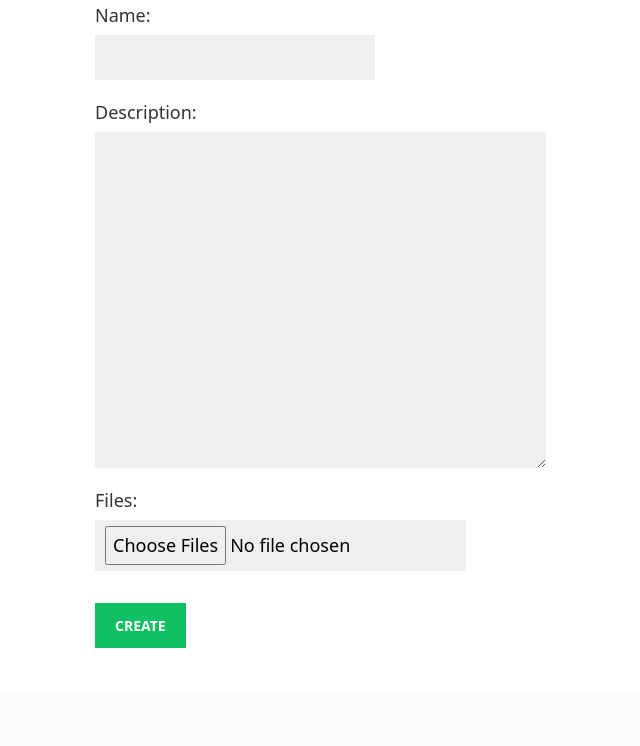
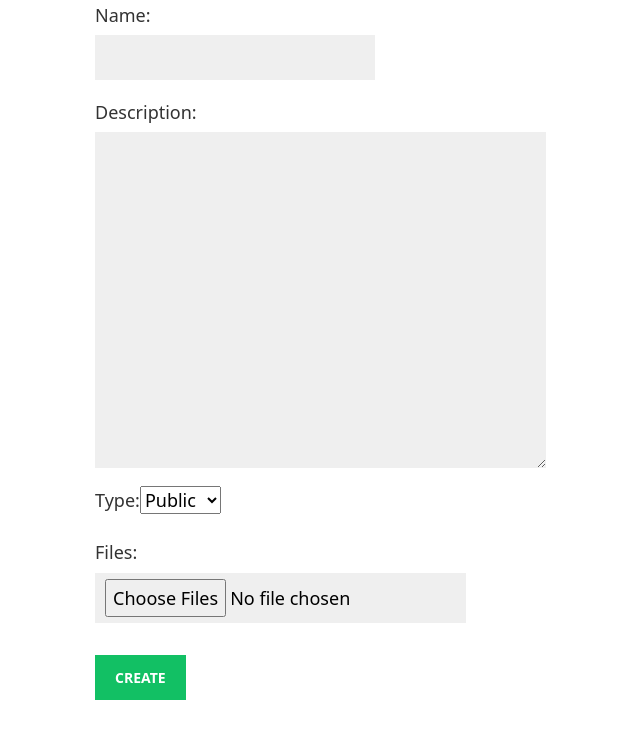
Before and after one commit to MrR3353/diplom_server, a Django app: page /create_repository/ in a window 1280 px wide. Shown: the part 178-924 px from the top of the page, without its empty margins (5-645 px from the left). Before the commit the page ends 826 px from the top, so only its background shows below. Run offline with Django 5.2, Linux system fonts and the light colour scheme; the visitor is signed in with stand-in values (Sample User, id 1); some libraries are stand-ins or nearby versions; some web fonts are replaced.

Commit message:
добавил разные приватные и платные репо. осталось сделать покупку и отображение платежей

```diff
--- a/social_net/account/static/css/base.css
+++ b/social_net/account/static/css/base.css
@@ -291,6 +291,7 @@ img.user-detail {
 .active {
     display: block;
 }
-ul {
-    list-style-type: none;
+.blurred {
+    filter: blur(10px);
+    pointer-events: none;
 }
--- a/social_net/repository/forms.py
+++ b/social_net/repository/forms.py
@@ -22,7 +22,7 @@ class RepositoryCreationForm(forms.ModelForm):
 
     class Meta:
         model = Repository
-        fields = ['name', 'description']
+        fields = ['name', 'description', 'type']
 
     def clean_name(self):
         data = self.cleaned_data['name']
--- a/social_net/repository/models.py
+++ b/social_net/repository/models.py
@@ -3,10 +3,25 @@ from django.db import models
 
 
 class Repository(models.Model):
+    PUBLIC = 'public'
+    PRIVATE = 'private'
+    PAID = 'paid'
+
+    REPOSITORY_TYPES = [
+        (PUBLIC, 'Public'),
+        (PRIVATE, 'Private'),
+        (PAID, 'Paid'),
+    ]
+
     name = models.CharField(max_length=50)
     description = models.TextField(null=True, blank=True)
     user = models.ForeignKey(User, on_delete=models.CASCADE)
     created_at = models.DateField(auto_now_add=True)
+    type = models.CharField(
+        max_length=10,
+        choices=REPOSITORY_TYPES,
+        default=PUBLIC,
+    )
 
     def __str__(self):
         return f'Repository {self.name}'
--- a/social_net/repository/views.py
+++ b/social_net/repository/views.py
@@ -58,6 +58,10 @@ def repository_detail(request, username, repository_name):
     file_structure = None
     if os.path.exists(repo_path):
         file_structure = get_file_structure(repo_path, '')
+    if repository.type == Repository.PRIVATE and request.user != repository.user:
+        raise Http404("Repository does not exist")
+    elif repository.type == Repository.PAID and request.user != repository.user:    # TODO: проверить покупку репо
+        return render(request, 'repository/repository_buy.html', {'repository': repository})
     return render(request, 'repository/repository_detail.html', {'repository': repository, 'file_structure': file_structure})
 
 
@@ -70,6 +74,7 @@ def create_repository(request):
             repository = Repository(
                 name=request.POST['name'],
                 description=request.POST['description'],
+                type=request.POST['type'],
                 user=request.user  # Указываем текущего пользователя
             )
             files = request.FILES.getlist('files')
@@ -183,6 +188,12 @@ def file_detail(request, username, repository_name, relative_path):
 
     user = get_object_or_404(User, username=username)
     repository = get_object_or_404(Repository, user=user, name=repository_name)
+
+    if repository.type == Repository.PRIVATE and request.user != repository.user:
+        raise Http404("Repository does not exist")
+    elif repository.type == Repository.PAID and request.user != repository.user:    # TODO: проверить покупку репо
+        return render(request, 'repository/repository_buy.html', {'repository': repository})
+
     if os.path.isdir(absolute_path):
         repo_path = os.path.join(settings.MEDIA_ROOT, 'files', repository.user.username, repository.name)
         file_structure = get_file_structure(repo_path, relative_path)
```
Also changed, not shown: social_net/repository/templates/repository/all_repositories.html (+9 -0 lines), social_net/repository/templates/repository/profile.html (+9 -0 lines), social_net/repository/templates/repository/repository_buy.html (added, +25 -0 lines), social_net/repository/templates/repository/repository_detail.html (+10 -5 lines), social_net/repository/migrations/0005_repository_type.py (added).
